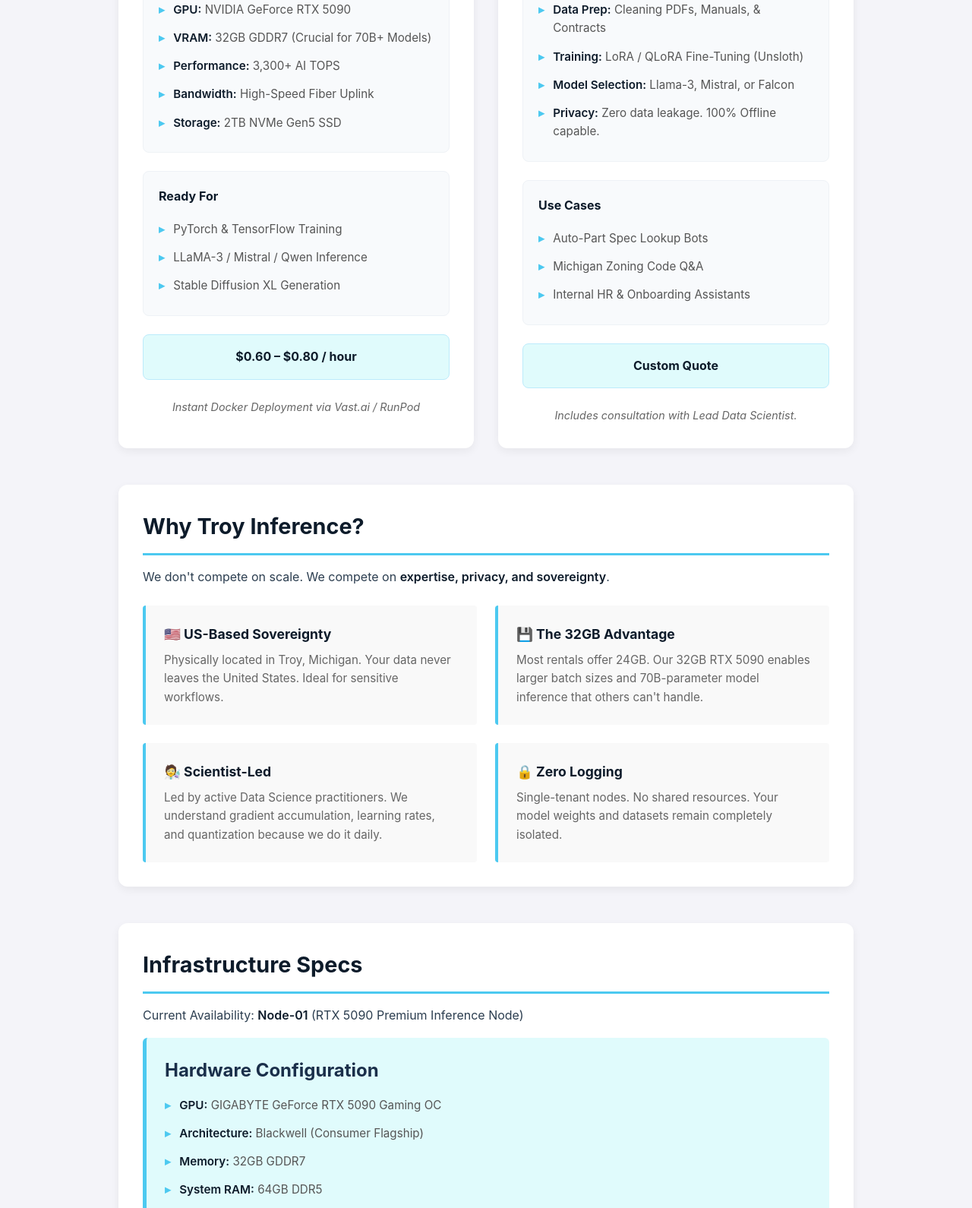
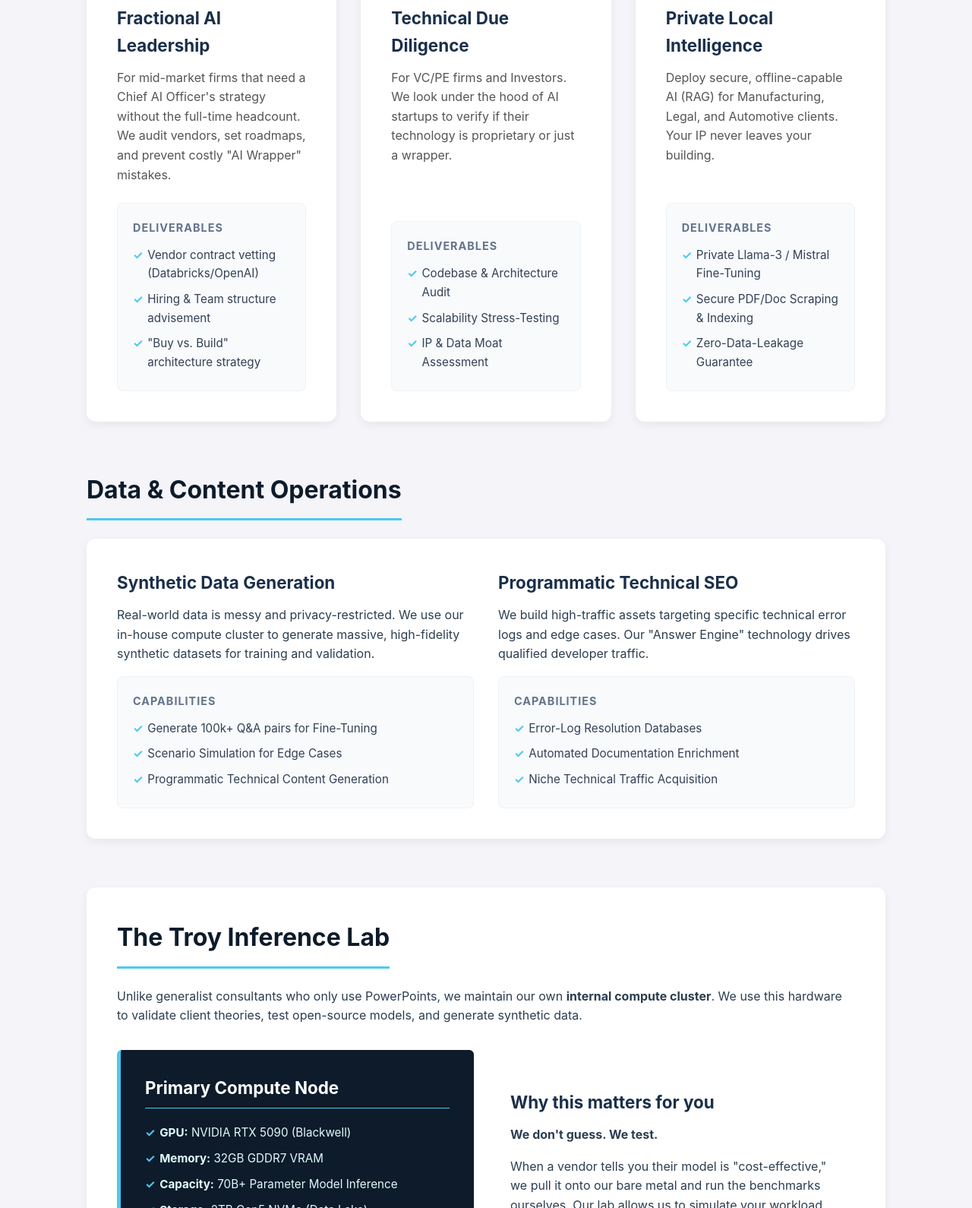
Before and after one commit to ashokadahal/troy-inference-website, a plain HTML site: page index.html in a window 1280 px wide. Shown: the part 694-2284 px from the top of the page at 76% size. Drawn offline with Linux system fonts and the light colour scheme.

Commit message:
removed the gpu renting

```diff
--- a/index.html
+++ b/index.html
@@ -3,9 +3,9 @@
 <head>
     <meta charset="UTF-8">
     <meta name="viewport" content="width=device-width, initial-scale=1.0">
-    <meta name="description" content="Private AI compute and custom LLM fine-tuning on RTX 5090. US-based, scientist-led, zero logging.">
+    <meta name="description" content="Fractional AI Leadership, Technical Due Diligence, and Private Model Fine-Tuning. Troy, MI based.">
     <meta name="theme-color" content="#0d1b2a">
-    <title>Troy Inference Solutions LLC | Private GPU Compute & Model Fine-Tuning</title>
+    <title>Troy Inference Solutions | AI Strategy & Private Compute</title>
     <style>
         /* Base Reset & Typography */
         * { margin: 0; padding: 0; box-sizing: border-box; }
@@ -21,38 +21,41 @@
         header {
             background: linear-gradient(135deg, #0d1b2a 0%, #1a2f4a 100%);
             color: white;
-            padding: 4rem 1.5rem 3rem;
+            padding: 5rem 1.5rem 4rem;
             text-align: center;
         }
         h1 {
-            font-size: clamp(1.8em, 5vw, 2.5em);
+            font-size: clamp(2em, 5vw, 3em);
             letter-spacing: 1px;
             margin-bottom: 0.75rem;
+            font-weight: 800;
         }
         .subtitle {
             color: #4cc9f0;
-            font-size: clamp(0.95em, 2.5vw, 1.15em);
+            font-size: clamp(1.1em, 2.5vw, 1.4em);
             font-weight: 500;
-            margin-bottom: 0.5rem;
+            margin-bottom: 1rem;
+            text-transform: uppercase;
+            letter-spacing: 2px;
         }
         .hero-desc {
-            max-width: 600px;
-            margin: 0 auto 2rem;
+            max-width: 700px;
+            margin: 0 auto 2.5rem;
             color: #e0fbfc;
-            font-style: italic;
-            font-size: 0.95em;
+            font-size: 1.1em;
+            line-height: 1.8;
         }
 
         /* Buttons */
         .cta-buttons {
             display: flex;
-            gap: 1rem;
+            gap: 1.5rem;
             justify-content: center;
             flex-wrap: wrap;
         }
         .btn {
-            padding: 0.85rem 1.75rem;
-            border-radius: 8px;
+            padding: 1rem 2rem;
+            border-radius: 6px;
             font-weight: 600;
             font-size: 1em;
             text-decoration: none;
@@ -82,13 +85,13 @@
         }
 
         /* Layout */
-        main { max-width: 1000px; margin: 2rem auto; padding: 0 1rem; }
-        section { margin-bottom: 3rem; }
+        main { max-width: 1100px; margin: 3rem auto; padding: 0 1.5rem; }
+        section { margin-bottom: 4rem; }
 
         /* Cards & Containers */
         .container, .service-card, .trust-section, .contact {
             background: white;
-            padding: 2rem;
+            padding: 2.5rem;
             border-radius: 12px;
             box-shadow: 0 4px 12px rgba(0,0,0,0.06);
         }
@@ -96,30 +99,39 @@
         /* Headings */
         h2 {
             color: #0d1b2a;
-            font-size: 1.8em;
-            margin-bottom: 1rem;
+            font-size: 2em;
+            margin-bottom: 1.5rem;
             padding-bottom: 0.75rem;
             border-bottom: 3px solid #4cc9f0;
+            display: inline-block;
         }
         h3 {
             color: #1a2f4a;
-            font-size: 1.5em;
-            margin-bottom: 0.5rem;
+            font-size: 1.4em;
+            margin-bottom: 0.75rem;
         }
 
-        /* Service Grid (The Core Content) */
+        /* Strategic Grid */
         .services-grid {
             display: grid;
-            grid-template-columns: 1fr 1fr;
+            grid-template-columns: repeat(auto-fit, minmax(300px, 1fr));
             gap: 2rem;
         }
-        .service-card { border-top: 4px solid #4cc9f0; height: 100%; }
-        .service-hook {
-            color: #007ea7;
-            font-weight: 600;
-            font-size: 1.05em;
+        .service-card {
+            border-top: 5px solid #4cc9f0;
+            height: 100%;
+            display: flex;
+            flex-direction: column;
+        }
+        .card-icon {
+            font-size: 2rem;
+            margin-bottom: 1rem;
+            display: block;
+        }
+        .service-desc {
+            color: #555;
             margin-bottom: 1.5rem;
-            font-style: italic;
+            flex-grow: 1;
         }
 
         /* Detail Lists */
@@ -127,62 +139,41 @@
             background: #f8fafc;
             padding: 1.25rem;
             border-radius: 8px;
-            margin: 1.5rem 0;
+            margin-top: auto;
             border: 1px solid #eef2f6;
         }
-        .service-list h4 { margin-bottom: 0.75rem; color: #0d1b2a; }
+        .service-list h4 { font-size: 0.9em; text-transform: uppercase; letter-spacing: 1px; color: #64748b; margin-bottom: 0.5rem; }
         ul { list-style: none; }
         li {
-            padding: 0.4rem 0 0.4rem 1.2rem;
+            padding: 0.3rem 0 0.3rem 1.2rem;
             position: relative;
             font-size: 0.95em;
-            color: #555;
+            color: #334155;
         }
         li:before {
-            content: "▸";
+            content: "✓";
             color: #4cc9f0;
             position: absolute;
             left: 0;
             font-weight: bold;
         }
-        strong { color: #0d1b2a; font-weight: 600; }
 
-        /* Pricing Box */
-        .price-tag {
-            background: #e0fbfc;
-            padding: 1rem;
-            border-radius: 8px;
-            text-align: center;
-            margin: 1.5rem 0;
-            font-weight: 700;
-            color: #0d1b2a;
-            border: 1px solid #bcebfb;
-        }
-
-        /* Trust Grid */
-        .trust-grid {
+        /* Infrastructure Box */
+        .infra-grid {
             display: grid;
             grid-template-columns: 1fr 1fr;
-            gap: 1.5rem;
-            margin-top: 1.5rem;
+            gap: 2rem;
+            align-items: center;
         }
-        .trust-item {
-            padding: 1.5rem;
-            border-left: 4px solid #4cc9f0;
-            background: #f9f9f9;
-            border-radius: 4px;
-        }
-        .trust-item h4 { color: #0d1b2a; margin-bottom: 0.5rem; font-size: 1.1em; }
-        .trust-item p { color: #666; font-size: 0.95em; }
-
-        /* Hardware Specs Box */
         .specs-box {
             border-left: 5px solid #4cc9f0;
-            background-color: #e0fbfc;
-            padding: 1.5rem;
-            margin-top: 1rem;
+            background-color: #0d1b2a;
+            color: white;
+            padding: 2rem;
             border-radius: 6px;
         }
+        .specs-box h3 { color: white; border-bottom: 1px solid #4cc9f0; padding-bottom: 0.5rem; margin-bottom: 1rem; }
+        .specs-box li { color: #e0fbfc; }
 
         /* Contact Section */
         .contact {
@@ -190,9 +181,14 @@
             background: linear-gradient(135deg, #e0fbfc 0%, #f0f9ff 100%);
             border: 2px solid #bcebfb;
         }
-        .contact h2 { border: none; padding: 0; margin-bottom: 0.5rem; }
-        a { color: #007ea7; text-decoration: none; font-weight: 500; }
-        a:hover { text-decoration: underline; }
+        .contact h2 { border: none; padding: 0; margin-bottom: 1rem; }
+        .email-link {
+            font-size: 1.5em;
+            color: #007ea7;
+            text-decoration: none;
+            font-weight: 700;
+        }
+        .email-link:hover { text-decoration: underline; }
 
         /* Footer */
         .footer {
@@ -202,23 +198,12 @@
             color: #64748b;
             border-top: 1px solid #e2e8f0;
             background: white;
-            margin-top: 2rem;
-        }
-        .footer-info {
-            display: grid;
-            grid-template-columns: 1fr 1fr;
-            gap: 2rem;
-            max-width: 800px;
-            margin: 0 auto 1.5rem;
-            text-align: left;
+            margin-top: 4rem;
         }
 
-        /* Mobile Responsive */
         @media (max-width: 768px) {
-            h1 { letter-spacing: 0.5px; }
-            .services-grid, .trust-grid, .footer-info { grid-template-columns: 1fr; }
+            .infra-grid { grid-template-columns: 1fr; }
             .container { padding: 1.5rem; }
-            .footer-info { text-align: center; gap: 1.5rem; }
         }
     </style>
 </head>
@@ -226,151 +211,160 @@
 
 <header role="banner">
     <h1>TROY INFERENCE SOLUTIONS</h1>
-    <p class="subtitle">Private AI Compute & Custom Model Fine-Tuning</p>
-    <p class="hero-desc">Secure, US-based GPU infrastructure. Powered by the RTX 5090 (32GB). Managed by active Data Scientists, not just admins.</p>
+    <p class="subtitle">Fractional AI Leadership & Strategic Intelligence</p>
+    <p class="hero-desc">
+        We bridge the gap between "Corporate Strategy" and "Technical Reality."
+        <br>
+        Led by active Data Science practitioners in Troy, Michigan.
+    </p>
     <div class="cta-buttons">
-        <a href="#bare-metal" class="btn btn-primary">Rent Dedicated GPU</a>
-        <a href="#fine-tuning" class="btn btn-secondary">Inquire About Fine-Tuning</a>
+        <a href="#consulting" class="btn btn-primary">Strategic Consulting</a>
+        <a href="#lab" class="btn btn-secondary">Our Infrastructure</a>
     </div>
 </header>
 
 <main role="main">
 
-    <section class="services-grid">
-        <div class="service-card" id="bare-metal">
-            <h3>Dedicated Bare Metal</h3>
-            <p class="service-hook">"Stop fighting for shared instances. Get a dedicated 32GB node all to yourself."</p>
-
-            <p><strong>Perfect for:</strong> Developers, Students, and ML Engineers needing raw power.</p>
-
+    <section id="consulting">
+        <h2>Strategic Services</h2>
+        <div class="services-grid">
+            <div class="service-card">
+                <span class="card-icon">♟️</span>
+                <h3>Fractional AI Leadership</h3>
+                <p class="service-desc">
+                    For mid-market firms that need a Chief AI Officer's strategy without the full-time headcount. We audit vendors, set roadmaps, and prevent costly "AI Wrapper" mistakes.
+                </p>
                 <div class="service-list">
-                <h4>Node Specifications</h4>
+                    <h4>Deliverables</h4>
                     <ul>
-                    <li><strong>GPU:</strong> NVIDIA GeForce RTX 5090 </li>
-                    <li><strong>VRAM:</strong> 32GB GDDR7 (Crucial for 70B+ Models)</li>
-                    <li><strong>Performance:</strong> 3,300+ AI TOPS</li>
-                    <li><strong>Bandwidth:</strong> High-Speed Fiber Uplink</li>
-                    <li><strong>Storage:</strong> 2TB NVMe Gen5 SSD</li>
+                        <li>Vendor contract vetting (Databricks/OpenAI)</li>
+                        <li>Hiring & Team structure advisement</li>
+                        <li>"Buy vs. Build" architecture strategy</li>
                     </ul>
                 </div>
+            </div>
 
+            <div class="service-card">
+                <span class="card-icon">🔍</span>
+                <h3>Technical Due Diligence</h3>
+                <p class="service-desc">
+                    For VC/PE firms and Investors. We look under the hood of AI startups to verify if their technology is proprietary or just a wrapper.
+                </p>
                 <div class="service-list">
-                <h4>Ready For</h4>
+                    <h4>Deliverables</h4>
                     <ul>
-                    <li>PyTorch & TensorFlow Training</li>
-                    <li>LLaMA-3 / Mistral / Qwen Inference</li>
-                    <li>Stable Diffusion XL Generation</li>
+                        <li>Codebase & Architecture Audit</li>
+                        <li>Scalability Stress-Testing</li>
+                        <li>IP & Data Moat Assessment</li>
                     </ul>
                 </div>
-
-            <div class="price-tag">$0.60 – $0.80 / hour</div>
-
-            <p style="font-size: 0.9em; color: #666; text-align: center;">
-                <em>Instant Docker Deployment via Vast.ai / RunPod</em>
-            </p>
             </div>
 
-        <div class="service-card" id="fine-tuning">
-            <h3>Custom LLM Fine-Tuning</h3>
-            <p class="service-hook">"Turn your messy company PDFs into a smart, private AI assistant."</p>
-
-            <p><strong>Perfect for:</strong> Local Businesses, Legal, & Manufacturing.</p>
-
+            <div class="service-card">
+                <span class="card-icon">🔒</span>
+                <h3>Private Local Intelligence</h3>
+                <p class="service-desc">
+                    Deploy secure, offline-capable AI (RAG) for Manufacturing, Legal, and Automotive clients. Your IP never leaves your building.
+                </p>
                 <div class="service-list">
-                <h4>We Handle Everything</h4>
+                    <h4>Deliverables</h4>
                     <ul>
-                    <li><strong>Data Prep:</strong> Cleaning PDFs, Manuals, & Contracts</li>
-                    <li><strong>Training:</strong> LoRA / QLoRA Fine-Tuning (Unsloth)</li>
-                    <li><strong>Model Selection:</strong> Llama-3, Mistral, or Falcon</li>
-                    <li><strong>Privacy:</strong> Zero data leakage. 100% Offline capable.</li>
+                        <li>Private Llama-3 / Mistral Fine-Tuning</li>
+                        <li>Secure PDF/Doc Scraping & Indexing</li>
+                        <li>Zero-Data-Leakage Guarantee</li>
                     </ul>
                 </div>
-
-            <div class="service-list">
-                <h4>Use Cases</h4>
-                <ul>
-                    <li>Auto-Part Spec Lookup Bots</li>
-                    <li>Michigan Zoning Code Q&A</li>
-                    <li>Internal HR & Onboarding Assistants</li>
-                </ul>
-            </div>
-
-            <div class="price-tag">Custom Quote</div>
-
-            <p style="font-size: 0.9em; color: #666; text-align: center;">
-                <em>Includes consultation with Lead Data Scientist.</em>
-            </p>
-        </div>
-    </section>
-
-    <section class="trust-section">
-        <h2>Why Troy Inference?</h2>
-        <p>We don't compete on scale. We compete on <strong>expertise, privacy, and sovereignty</strong>.</p>
-
-        <div class="trust-grid">
-            <div class="trust-item">
-                <h4>🇺🇸 US-Based Sovereignty</h4>
-                <p>Physically located in Troy, Michigan. Your data never leaves the United States. Ideal for sensitive workflows.</p>
-            </div>
-            <div class="trust-item">
-                <h4>💾 The 32GB Advantage</h4>
-                <p>Most rentals offer 24GB. Our 32GB RTX 5090 enables larger batch sizes and 70B-parameter model inference that others can't handle.</p>
-            </div>
-            <div class="trust-item">
-                <h4>🧑‍🔬 Scientist-Led</h4>
-                <p>Led by active Data Science practitioners. We understand gradient accumulation, learning rates, and quantization because we do it daily.</p>
-            </div>
-            <div class="trust-item">
-                <h4>🔒 Zero Logging</h4>
-                <p>Single-tenant nodes. No shared resources. Your model weights and datasets remain completely isolated.</p>
             </div>
         </div>
     </section>
 
-    <section class="container">
-        <h2>Infrastructure Specs</h2>
-        <p>Current Availability: <strong>Node-01</strong> (RTX 5090 Premium Inference Node)</p>
+    <section id="data">
+        <h2>Data & Content Operations</h2>
+        <div class="container">
+            <div class="infra-grid">
+                <div>
+                    <h3>Synthetic Data Generation</h3>
+                    <p style="margin-bottom: 1rem;">
+                        Real-world data is messy and privacy-restricted. We use our in-house compute cluster to generate massive, high-fidelity synthetic datasets for training and validation.
+                    </p>
+                    <div class="service-list">
+                        <h4>Capabilities</h4>
+                        <ul>
+                            <li>Generate 100k+ Q&A pairs for Fine-Tuning</li>
+                            <li>Scenario Simulation for Edge Cases</li>
+                            <li>Programmatic Technical Content Generation</li>
+                        </ul>
+                    </div>
+                </div>
+                <div>
+                    <h3>Programmatic Technical SEO</h3>
+                    <p style="margin-bottom: 1rem;">
+                        We build high-traffic assets targeting specific technical error logs and edge cases. Our "Answer Engine" technology drives qualified developer traffic.
+                    </p>
+                    <div class="service-list">
+                        <h4>Capabilities</h4>
+                        <ul>
+                            <li>Error-Log Resolution Databases</li>
+                            <li>Automated Documentation Enrichment</li>
+                            <li>Niche Technical Traffic Acquisition</li>
+                        </ul>
+                    </div>
+                </div>
+            </div>
+        </div>
+    </section>
 
+    <section id="lab" class="trust-section">
+        <h2>The Troy Inference Lab</h2>
+        <p style="margin-bottom: 2rem;">
+            Unlike generalist consultants who only use PowerPoints, we maintain our own <strong>internal compute cluster</strong>.
+            We use this hardware to validate client theories, test open-source models, and generate synthetic data.
+        </p>
+
+        <div class="infra-grid">
             <div class="specs-box">
-            <h3>Hardware Configuration</h3>
+                <h3>Primary Compute Node</h3>
                 <ul>
-                <li><strong>GPU:</strong> GIGABYTE GeForce RTX 5090 Gaming OC</li>
-                <li><strong>Architecture:</strong> Blackwell (Consumer Flagship)</li>
-                <li><strong>Memory:</strong> 32GB GDDR7</li>
-                <li><strong>System RAM:</strong> 64GB DDR5</li>
-                <li><strong>Connectivity:</strong> 500Mbps+ Symmetric Fiber (AT&T)</li>
-                <li><strong>Environment:</strong> Ubuntu 22.04 LTS + Docker + PyTorch 2.4</li>
+                    <li><strong>GPU:</strong> NVIDIA RTX 5090 (Blackwell)</li>
+                    <li><strong>Memory:</strong> 32GB GDDR7 VRAM</li>
+                    <li><strong>Capacity:</strong> 70B+ Parameter Model Inference</li>
+                    <li><strong>Storage:</strong> 2TB Gen5 NVMe (Data Lake)</li>
+                    <li><strong>Network:</strong> Gigabit Symmetric Fiber</li>
                 </ul>
+            </div>
+            <div style="padding: 1rem;">
+                <h3>Why this matters for you</h3>
+                <p style="margin-bottom: 1rem;">
+                    <strong>We don't guess. We test.</strong>
+                </p>
+                <p>
+                    When a vendor tells you their model is "cost-effective," we pull it onto our bare metal and run the benchmarks ourselves.
+                    Our lab allows us to simulate your workload offline before you sign a 6-figure cloud contract.
+                </p>
+            </div>
         </div>
     </section>
 
     <section class="contact" id="contact">
-        <h2>Get Started Today</h2>
-        <p>Ready to scale your AI workloads with confidence?</p>
-        <p style="margin-top: 1.5rem; font-size: 1.2em;">
-            <strong>Email:</strong> <a href="mailto:inference@troyinference.com">inference@troyinference.com</a>
-        </p>
-        <p style="margin-top: 1rem; color: #666; font-size: 0.9em;">
-            For rental bookings, fine-tuning inquiries, or custom GPU workload optimization.
+        <h2>Engage Our Leadership</h2>
+        <p>Availability is limited for fractional engagements.</p>
+        <div style="margin: 2rem 0;">
+            <a href="mailto:consulting@troyinference.com" class="email-link">consulting@troyinference.com</a>
+        </div>
+        <p style="color: #666; font-size: 0.9em;">
+            Troy, Michigan, USA • Licensed & Insured LLC
         </p>
     </section>
 
 </main>
 
 <footer class="footer">
-    <div class="footer-info">
-        <div>
-            <strong>Troy Inference Solutions LLC</strong><br>
-            Troy, Michigan, USA<br>
-            <a href="mailto:inference@troyinference.com">inference@troyinference.com</a>
+    <div style="max-width: 600px; margin: 0 auto;">
+        <p><strong>Troy Inference Solutions LLC</strong></p>
+        <p>Specialized AI Strategy & Private Infrastructure</p>
+        <br>
+        <p>&copy; 2025 Troy Inference Solutions LLC. All Rights Reserved.</p>
     </div>
-        <div>
-            <strong>Status:</strong><br>
-            Registered Michigan LLC<br>
-            <em>RTX 5090 Node Online</em>
-        </div>
-    </div>
-    &copy; 2025 Troy Inference Solutions LLC. All Rights Reserved.
 </footer>
 
 </body>
```
Lines whose indentation alone changed are shown as unchanged.
